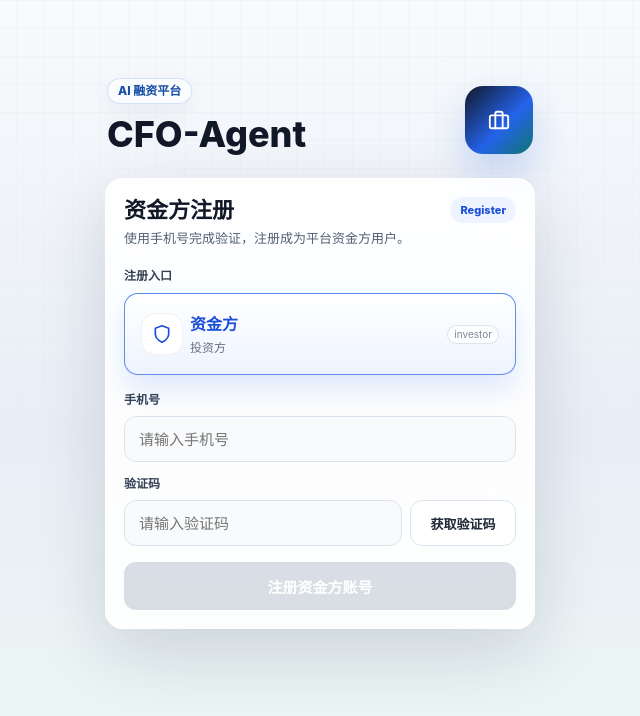
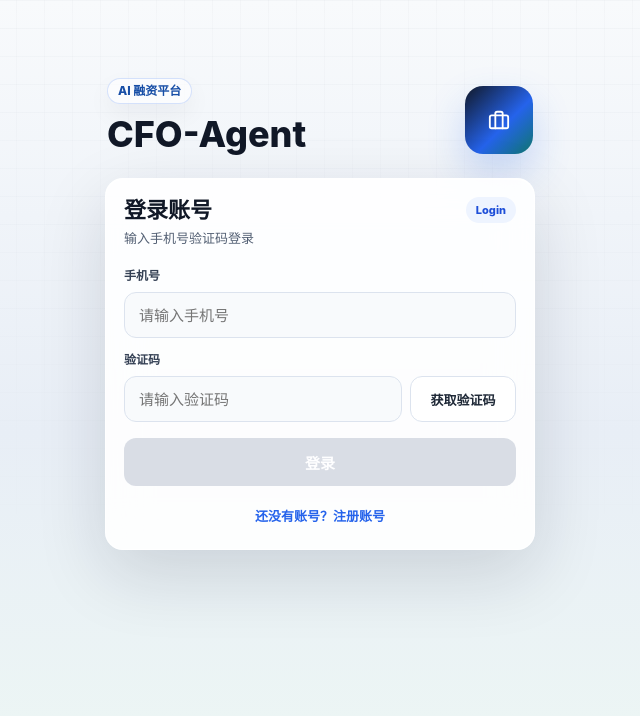
Before and after one commit to liukun011/cfo-agent, a React (Vite) app: page / in a window 1280 px wide. Shown: the top 716 px of the page, without its empty margins (320-960 px from the left). Built offline with nearby package versions, Linux system fonts and the light colour scheme.

Commit message:
Revert "feat: 支持资金方邀请注册入口"
This reverts commit c5cb0b630fcfc4d3a8034d3200624d3a5ef2cbb2.

```diff
--- a/src/app/App.jsx
+++ b/src/app/App.jsx
@@ -1,18 +1,30 @@
-import { useEffect } from 'react'
+import { useState, useEffect } from 'react'
 import { AppProvider } from '../store'
 import LoginPage from '../features/auth/LoginPage'
-import { clearAuthSession } from '../services/authSession'
+import EnterprisePortal from '../features/enterprise/EnterprisePortal'
+import AdminPortal from '../features/admin/AdminPortal'
+import CapitalPortal from '../features/capital/CapitalPortal'
+import { clearAuthSession, getAuthSession } from '../services/authSession'
 
 function AppInner() {
-  useEffect(() => {
-    document.documentElement.setAttribute('data-theme', 'light')
-  }, [])
+  const [currentRole, setCurrentRole] = useState(() => getAuthSession()?.role || null)
+  const [theme, setTheme] = useState('light')
 
   useEffect(() => {
+    document.documentElement.setAttribute('data-theme', theme)
+  }, [theme])
+
+  const handleLogin = (session) => setCurrentRole(session.role)
+  const handleLogout = () => {
     clearAuthSession()
-  }, [])
+    setCurrentRole(null)
+  }
 
-  return <LoginPage />
+  if (!currentRole) return <LoginPage onLogin={handleLogin} />
+  if (currentRole === 'enterprise') return <EnterprisePortal onLogout={handleLogout} theme={theme} setTheme={setTheme} />
+  if (currentRole === 'admin') return <AdminPortal onLogout={handleLogout} theme={theme} setTheme={setTheme} />
+  if (currentRole === 'capital') return <CapitalPortal onLogout={handleLogout} theme={theme} setTheme={setTheme} />
+  return null
 }
 
 export default function App() {
--- a/src/features/auth/LoginPage.jsx
+++ b/src/features/auth/LoginPage.jsx
@@ -1,6 +1,6 @@
 import { useEffect, useMemo, useState } from 'react'
-import { loginWithPhoneCode, sendLoginSms } from '../../api'
-import { PORTAL_ROLE_TO_BACKEND } from '../../services/authSession'
+import { fetchUserInfo, loginWithPhoneCode, sendLoginSms } from '../../api'
+import { PORTAL_ROLE_TO_BACKEND, resolvePortalRole, setAuthSession } from '../../services/authSession'
 import { Icons } from '../../shared/components/Icons'
 
 const roles = [
@@ -9,9 +9,9 @@ const roles = [
   { key: 'admin', code: 'cfo', label: 'CFO', subLabel: '管理端', icon: Icons.user, desc: '查看企业需求，管理平台数据' },
 ]
 
-export default function LoginPage() {
-  const [mode] = useState('register')
-  const [selectedRole] = useState('capital')
+export default function LoginPage({ onLogin }) {
+  const [mode, setMode] = useState('login')
+  const [selectedRole, setSelectedRole] = useState('enterprise')
   const [mobile, setMobile] = useState('')
   const [captcha, setCaptcha] = useState('')
   const [countdown, setCountdown] = useState(0)
@@ -19,7 +19,6 @@ export default function LoginPage() {
   const [loading, setLoading] = useState(false)
   const [message, setMessage] = useState('')
   const [error, setError] = useState('')
-  const [registeredMobile, setRegisteredMobile] = useState('')
 
   const role = useMemo(() => roles.find(item => item.key === selectedRole) || roles[0], [selectedRole])
   const isRegister = mode === 'register'
@@ -53,6 +52,12 @@ export default function LoginPage() {
     setError('')
   }
 
+  const handleModeChange = (nextMode) => {
+    if (nextMode === mode) return
+    setMode(nextMode)
+    resetCaptchaState()
+  }
+
   const handleSendSms = async () => {
     if (!/^1[3-9]\d{9}$/.test(mobile)) {
       showError('请输入正确的手机号')
@@ -62,8 +67,8 @@ export default function LoginPage() {
       setLoading(true)
       await sendLoginSms({
         mobile,
-        autoRegister: true,
-        roleCode: PORTAL_ROLE_TO_BACKEND[selectedRole],
+        autoRegister: isRegister,
+        roleCode: isRegister ? PORTAL_ROLE_TO_BACKEND[selectedRole] : undefined,
       })
       setSmsContext({ mobile, mode, role: selectedRole })
       setCaptcha('')
@@ -80,37 +85,37 @@ export default function LoginPage() {
     e.preventDefault()
     if (!canSubmit) return
 
-    const roleCode = PORTAL_ROLE_TO_BACKEND[selectedRole]
+    const roleCode = isRegister ? PORTAL_ROLE_TO_BACKEND[selectedRole] : ''
     try {
       setLoading(true)
-      await loginWithPhoneCode({
+      const login = await loginWithPhoneCode({
         mobile,
         captcha,
-        autoRegister: true,
+        autoRegister: isRegister,
         roleCode,
       })
-      setRegisteredMobile(mobile)
+      const token = login.accessToken || login.token || login.ticket || ''
+      const user = token ? await fetchUserInfoWithToken(token, login) : await fetchUserInfo()
+      const userRoles = Array.isArray(user?.roles) ? user.roles : []
+      const portalRole = resolvePortalRole(userRoles, roleCode)
+
+      if (!portalRole) {
+        showError('当前账号还没有分配融资方、资金方或 CFO 角色')
+        return
+      }
+      if (isRegister && portalRole !== selectedRole) {
+        showError(`当前账号没有${role.label}角色，请切换正确入口登录`)
+        return
+      }
+
+      const session = { role: portalRole, roleCode, token, login, user }
+      setAuthSession(session)
+      onLogin(session)
     } catch (err) {
-      showError(`注册失败：${err.message}`)
+      showError(`${isRegister ? '注册' : '登录'}失败：${err.message}`)
     } finally {
       setLoading(false)
     }
-  }
-
-  if (registeredMobile) {
-    return (
-      <div className="login-page auth-login-page investor-register-only">
-        <div className="auth-bg-grid" />
-        <div className="login-container auth-login-container">
-          <div className="auth-success-card">
-            <div className="auth-success-icon">{Icons.check}</div>
-            <span className="auth-success-kicker">资金方注册</span>
-            <h1>注册成功</h1>
-            <p>账号 {maskMobile(registeredMobile)} 已完成资金方注册，请等待后续开通或使用已配置入口进入资金方工作台。</p>
-          </div>
-        </div>
-      </div>
-    )
   }
 
   return (
@@ -130,23 +135,37 @@ export default function LoginPage() {
         <div className="auth-card">
           <div className="auth-card-head">
             <div>
-              <h2>资金方注册</h2>
-              <p>使用手机号完成验证，注册成为平台资金方用户。</p>
+              <h2>{isRegister ? '创建账号' : '登录账号'}</h2>
+              <p>{isRegister ? '选择身份后完成手机号验证' : '输入手机号验证码登录'}</p>
             </div>
-            <span>Register</span>
+            <span>{isRegister ? 'Register' : 'Login'}</span>
           </div>
 
-          <div className="auth-register-section investor-invite-section">
-            <div className="auth-section-label">注册入口</div>
-            <div className="auth-role-option active investor-invite-role">
-              <span className="auth-role-icon">{role.icon}</span>
-              <span>
-                <strong>{role.label}</strong>
-                <em>{role.subLabel}</em>
-              </span>
-              <i>{role.code}</i>
+          {isRegister && (
+            <div className="auth-register-section">
+              <div className="auth-section-label">注册身份</div>
+              <div className="auth-role-grid">
+                {roles.map(item => (
+                  <button
+                    key={item.key}
+                    type="button"
+                    className={`auth-role-option ${selectedRole === item.key ? 'active' : ''}`}
+                    onClick={() => {
+                      setSelectedRole(item.key)
+                      resetCaptchaState()
+                    }}
+                  >
+                    <span className="auth-role-icon">{item.icon}</span>
+                    <span>
+                      <strong>{item.label}</strong>
+                      <em>{item.subLabel}</em>
+                    </span>
+                    <i>{item.code}</i>
+                  </button>
+                ))}
+              </div>
             </div>
-          </div>
+          )}
 
           <form className="auth-form" onSubmit={handleSubmit}>
             <label className="auth-field">
@@ -176,10 +195,18 @@ export default function LoginPage() {
 
             {message && <div className="auth-message success">{message}</div>}
             {error && <div className="auth-message error">{error}</div>}
-            {captcha && !hasValidSmsContext && <div className="auth-message error">请先获取当前手机号的验证码</div>}
+            {captcha && !hasValidSmsContext && <div className="auth-message error">{isRegister ? '请先获取当前注册身份的验证码' : '请先获取当前手机号的验证码'}</div>}
 
             <button className="btn-primary btn-full auth-submit" type="submit" disabled={!canSubmit}>
-              {loading ? '注册中...' : '注册资金方账号'}
+              {loading ? '处理中...' : isRegister ? `注册并进入${role.label}` : '登录'}
+            </button>
+
+            <button
+              type="button"
+              className="auth-switch"
+              onClick={() => handleModeChange(isRegister ? 'login' : 'register')}
+            >
+              {isRegister ? '已有账号，返回登录' : '还没有账号？注册账号'}
             </button>
           </form>
         </div>
@@ -188,8 +215,8 @@ export default function LoginPage() {
   )
 }
 
-function maskMobile(value) {
-  const text = String(value || '')
-  if (text.length !== 11) return text
-  return `${text.slice(0, 3)}****${text.slice(7)}`
+async function fetchUserInfoWithToken(token, login) {
+  const session = { role: '', roleCode: '', token, login, user: null }
+  setAuthSession(session)
+  return fetchUserInfo()
 }
--- a/src/styles/auth.css
+++ b/src/styles/auth.css
@@ -1,121 +1 @@
 /* Login and registration styles live here for new styles. */
-
-.investor-invite-section {
-  margin-bottom: 18px;
-}
-
-.investor-invite-role {
-  width: 100% !important;
-  min-height: 82px !important;
-  flex-direction: row !important;
-  justify-content: flex-start !important;
-  padding: 14px 16px !important;
-  cursor: default !important;
-}
-
-.investor-invite-role .auth-role-icon {
-  width: 42px !important;
-  height: 42px !important;
-  border-radius: 14px !important;
-}
-
-.investor-invite-role strong {
-  font-size: 16px !important;
-}
-
-.investor-invite-role em {
-  margin-top: 3px !important;
-  font-size: 12px !important;
-}
-
-.investor-invite-role i {
-  margin-left: auto !important;
-}
-
-.investor-register-only .auth-hero {
-  min-height: 132px;
-}
-
-.auth-success-card {
-  min-height: 420px;
-  padding: 34px 24px;
-  border: 1px solid rgba(255, 255, 255, 0.92);
-  border-radius: 24px;
-  background:
-    linear-gradient(180deg, rgba(255,255,255,0.95), rgba(248,250,252,0.9)),
-    var(--bg-card);
-  box-shadow: 0 24px 70px rgba(15,23,42,0.14), inset 0 1px 0 rgba(255,255,255,0.9);
-  display: flex;
-  flex-direction: column;
-  align-items: center;
-  justify-content: center;
-  text-align: center;
-  backdrop-filter: blur(22px);
-}
-
-.auth-success-icon {
-  width: 72px;
-  height: 72px;
-  border-radius: 24px;
-  display: flex;
-  align-items: center;
-  justify-content: center;
-  color: #fff;
-  background: linear-gradient(135deg, #059669 0%, #2563eb 100%);
-  box-shadow: 0 18px 42px rgba(5,150,105,0.22);
-  margin-bottom: 20px;
-}
-
-.auth-success-icon svg {
-  width: 34px;
-  height: 34px;
-}
-
-.auth-success-kicker {
-  height: 28px;
-  display: inline-flex;
-  align-items: center;
-  padding: 0 12px;
-  border-radius: 999px;
-  background: rgba(37,99,235,0.1);
-  color: #1d4ed8;
-  font-size: 12px;
-  font-weight: 850;
-  margin-bottom: 14px;
-}
-
-.auth-success-card h1 {
-  font-size: 30px;
-  line-height: 1.15;
-  color: #111827;
-  font-weight: 900;
-  margin-bottom: 12px;
-}
-
-.auth-success-card p {
-  max-width: 320px;
-  color: #475569;
-  font-size: 14px;
-  line-height: 1.8;
-}
-
-[data-theme='dark'] .auth-success-card {
-  border-color: rgba(71,85,105,0.58);
-  background:
-    linear-gradient(180deg, rgba(30,41,59,0.96), rgba(15,23,42,0.92)),
-    var(--bg-card);
-  box-shadow: 0 24px 70px rgba(0,0,0,0.34), inset 0 1px 0 rgba(255,255,255,0.06);
-}
-
-[data-theme='dark'] .auth-success-kicker {
-  background: rgba(96,165,250,0.14);
-  color: #93c5fd;
-}
-
-[data-theme='dark'] .auth-success-card h1 {
-  color: #f8fafc;
-}
-
-[data-theme='dark'] .auth-success-card p {
-  color: #cbd5e1;
-}
```
